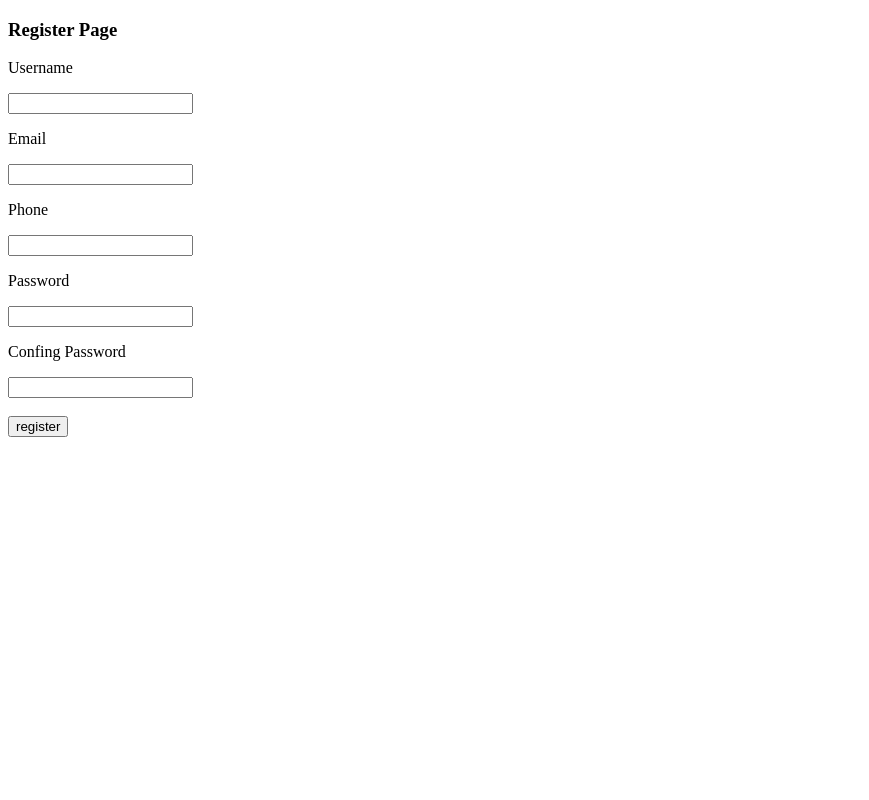
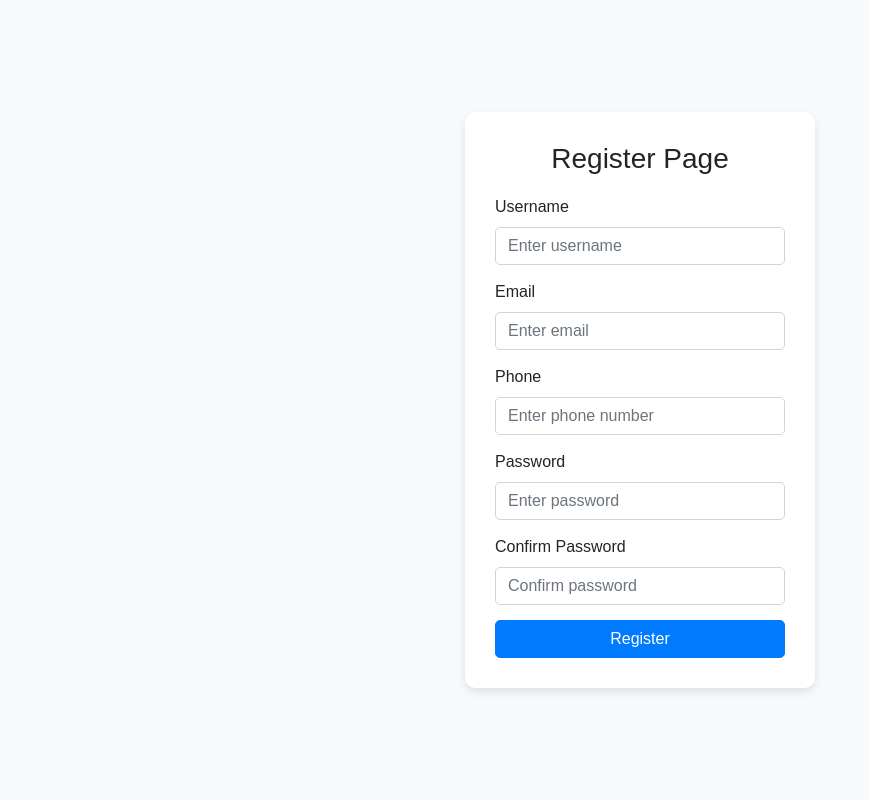
Before and after one commit to bekhruzjanoff/project_exam, a Flask app: page /register in a window 1280 px wide. Shown: the whole page, without its empty margins (0-869 px from the left). Run offline with Flask 3, Linux system fonts and the light colour scheme; some libraries are stand-ins or nearby versions.

Commit message:
Update register.html

```diff
--- a/templates/register.html
+++ b/templates/register.html
@@ -2,29 +2,81 @@
 <html lang="en">
 <head>
     <meta charset="UTF-8">
-    <meta name="viewport"
-          content="width=device-width, user-scalable=no, initial-scale=1.0, maximum-scale=1.0, minimum-scale=1.0">
-    <meta http-equiv="X-UA-Compatible" content="ie=edge">
+    <meta name="viewport" content="width=device-width, initial-scale=1.0">
     <title>Register Page</title>
+
+    <!-- Bootstrap CSS -->
+    <link rel="stylesheet" href="https://stackpath.bootstrapcdn.com/bootstrap/4.5.2/css/bootstrap.min.css">
+    <style>
+        body {
+            background-color: #f8f9fa;
+            font-family: 'Arial', sans-serif;
+            display: flex;
+            justify-content: center;
+            align-items: center;
+            min-height: 100vh;
+        }
+
+        .register-form {
+            background-color: #fff;
+            padding: 30px;
+            border-radius: 10px;
+            box-shadow: 0 4px 8px rgba(0, 0, 0, 0.1);
+            width: 350px;
+        }
+
+        h3 {
+            text-align: center;
+            margin-bottom: 20px;
+        }
+
+        .form-group {
+            margin-bottom: 15px;
+        }
+
+        .form-control {
+            border-radius: 5px;
+        }
+
+        .btn-primary {
+            border-radius: 5px;
+        }
+    </style>
 </head>
 <body>
-    <h3>Register Page</h3>
-    {% if message %}
-        <p>{{ message }}</p>
-    {% endif %}
-     <form method="POST" >
-         <p>Username</p>
-        <input type="text"  name="username">
-         <p>Email</p>
-         <input type="text"  name="email">
-         <p>Phone</p>
-        <input type="text"  name="phone">
-         <p>Password</p>
-        <input type="password"  name="password">
-         <p>Confing Password</p>
-        <input type="password"  name="confirm_password"><br><br>
-        <input type="submit" value="register">
+    <div class="register-form">
+        <h3>Register Page</h3>
+        {% if message %}
+            <p class="text-danger">{{ message }}</p>
+        {% endif %}
+        <form method="POST">
+            <div class="form-group">
+                <label for="username">Username</label>
+                <input type="text" class="form-control" id="username" name="username" placeholder="Enter username">
+            </div>
+            <div class="form-group">
+                <label for="email">Email</label>
+                <input type="email" class="form-control" id="email" name="email" placeholder="Enter email">
+            </div>
+            <div class="form-group">
+                <label for="phone">Phone</label>
+                <input type="tel" class="form-control" id="phone" name="phone" placeholder="Enter phone number">
+            </div>
+            <div class="form-group">
+                <label for="password">Password</label>
+                <input type="password" class="form-control" id="password" name="password" placeholder="Enter password">
+            </div>
+            <div class="form-group">
+                <label for="confirm_password">Confirm Password</label>
+                <input type="password" class="form-control" id="confirm_password" name="confirm_password" placeholder="Confirm password">
+            </div>
+            <button type="submit" class="btn btn-primary btn-block">Register</button>
+        </form>
+    </div>
 
-    </form>
+    <!-- Bootstrap JS and jQuery -->
+    <script src="https://code.jquery.com/jquery-3.5.1.slim.min.js"></script>
+    <script src="https://cdn.jsdelivr.net/npm/popper.js@1.16.1/dist/umd/popper.min.js"></script>
+    <script src="https://stackpath.bootstrapcdn.com/bootstrap/4.5.2/js/bootstrap.min.js"></script>
 </body>
 </html>
```
